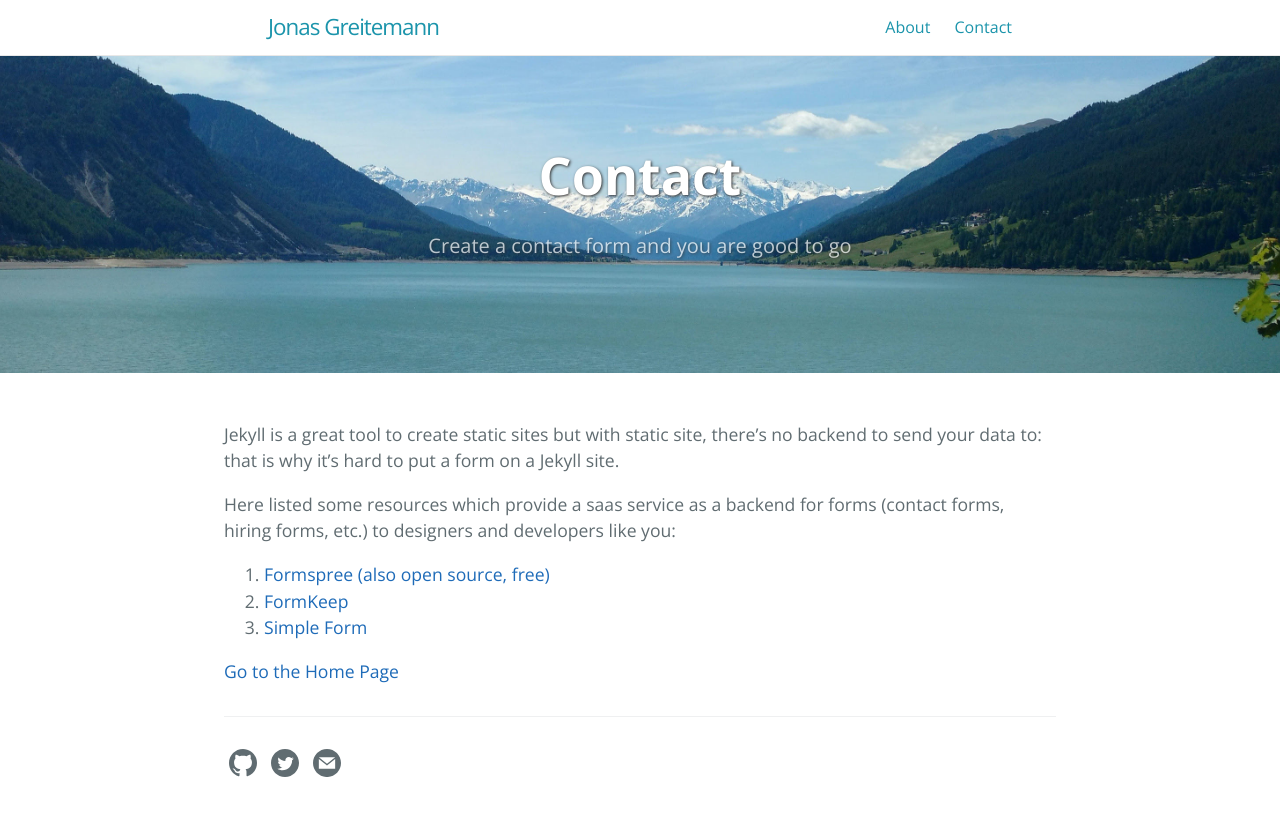
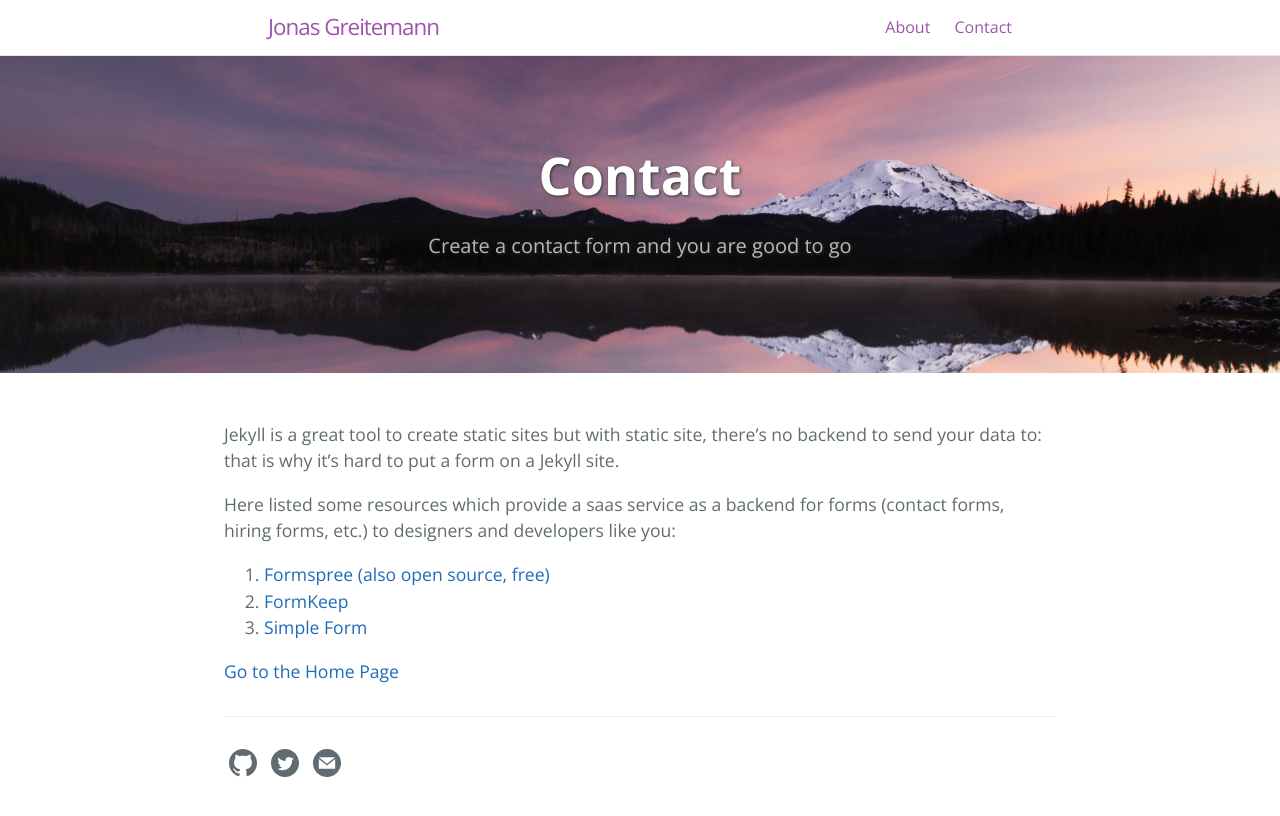
Before and after one commit to jgreitemann/jgreitemann.github.io, a Jekyll site: the page built from contact.md, in a window 1280 px wide. Shown: the top 816 px of the page. Built offline with Jekyll 4.4.1, drawn with Linux system fonts in a browser that asks for light colours.

Commit message:
Yet another header image with purple color scheme

```diff
--- a/_sass/variables.scss
+++ b/_sass/variables.scss
@@ -4,11 +4,11 @@ $medium-breakpoint: 42em !default;
 
 // Headers
 $header-heading-color: #fff !default;
-$header-bg-color: #1b94ab !default;
+$header-bg-color: #9f54ad !default;
 $header-bg-color-secondary: #2e84bf !default;
 
 // Text
-$section-headings-color: #1b94ab !default;
+$section-headings-color: #9f54ad !default;
 $body-text-color: #606c71 !default;
 $body-link-color: #1e6bb8 !default;
 $blockquote-text-color: #819198 !default;
```
Also changed, not shown: images/header.jpg.
